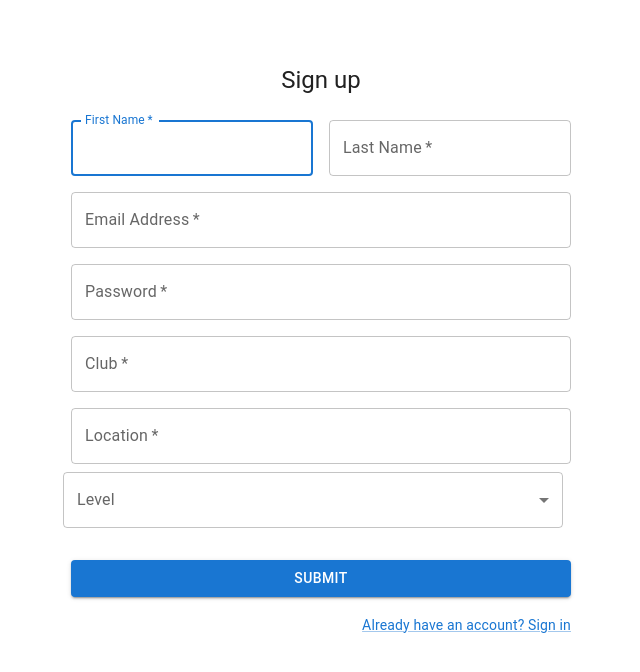
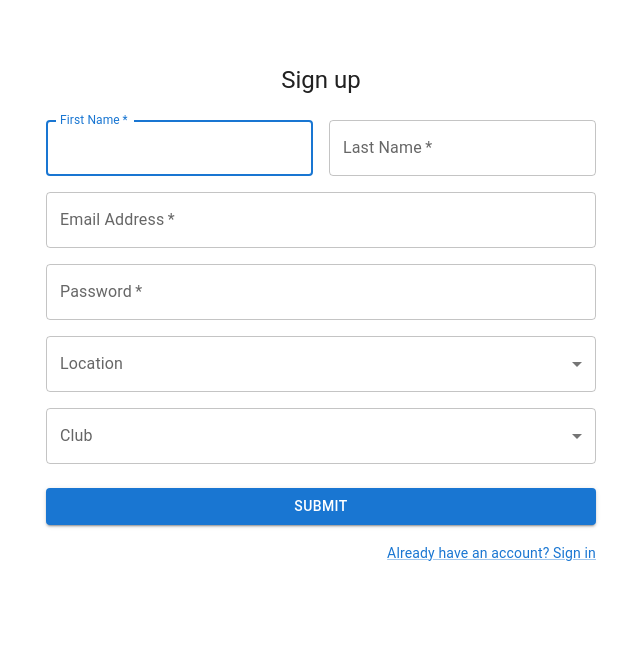
Before and after one commit to EsotericZ/coRBallRank, a React (Create React App) app in the folder client/: page / in a window 1280 px wide. Shown: the top 672 px of the page, without its empty margins (319-959 px from the left). Built offline with nearby package versions, Linux system fonts and the light colour scheme.

Commit message:
create user

```diff
--- a/client/src/createUser/CreateUser.js
+++ b/client/src/createUser/CreateUser.js
@@ -203,35 +203,14 @@ const CreateUser = () => {
                                 />
                             </Grid>
                             <Grid item xs={12}>
-                                <TextField
-                                    required
-                                    fullWidth
-                                    name="club"
-                                    label="Club"
-                                    type="club"
-                                    id="club"
-                                    autoComplete="new-club"
-                                />
-                            </Grid>
-                            <Grid item xs={12}>
-                                <TextField
-                                    required
-                                    fullWidth
-                                    name="location"
-                                    label="Location"
-                                    type="location"
-                                    id="location"
-                                    autoComplete="new-location"
-                                />
-                            </Grid>
-                            <FormControl sx={{ m: 1, width: 500 }}>
-                                <InputLabel id="">Level</InputLabel>
+                            <FormControl  sx={{ width: 550 }}>
+                                <InputLabel id="">Location</InputLabel>
                                 <Select
                                     labelId="l"
                                     id=""
                                     onChange={handleChange}
-                                    autoWidth
-                                    label="Level"
+                                    fullWidth
+                                    label="Location"
                                 >
                                     <MenuItem value="">
                                         <em>None</em>
@@ -241,6 +220,26 @@ const CreateUser = () => {
                                     <MenuItem value={3}>3</MenuItem>
                                 </Select>
                             </FormControl>
+                            </Grid>
+                            <Grid item xs={12}>
+                            <FormControl sx={{ width: 550 }}>
+                                <InputLabel id="">Club</InputLabel>
+                                <Select
+                                    labelId="l"
+                                    id=""
+                                    onChange={handleChange}
+                                    autoWidth
+                                    label="Club"
+                                >
+                                    <MenuItem value="">
+                                        <em>None</em>
+                                    </MenuItem>
+                                    <MenuItem value={1}>1</MenuItem>
+                                    <MenuItem value={2}>2</MenuItem>
+                                    <MenuItem value={3}>3</MenuItem>
+                                </Select>
+                            </FormControl>
+                            </Grid>
                         </Grid>
                         <Button
                             type="submit"
```
Also changed, not shown: 1 other file (tests, documents, lock files or other folders).
